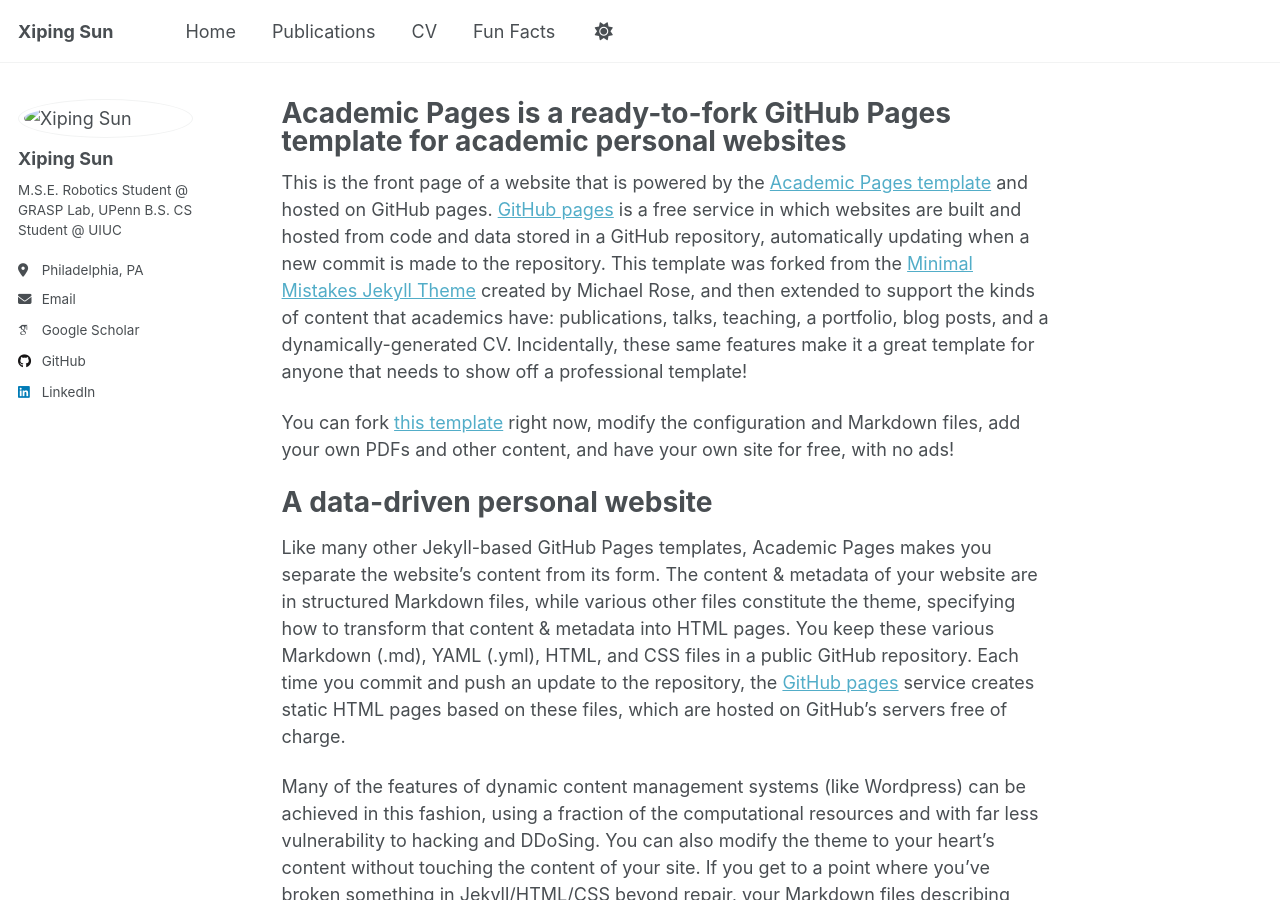
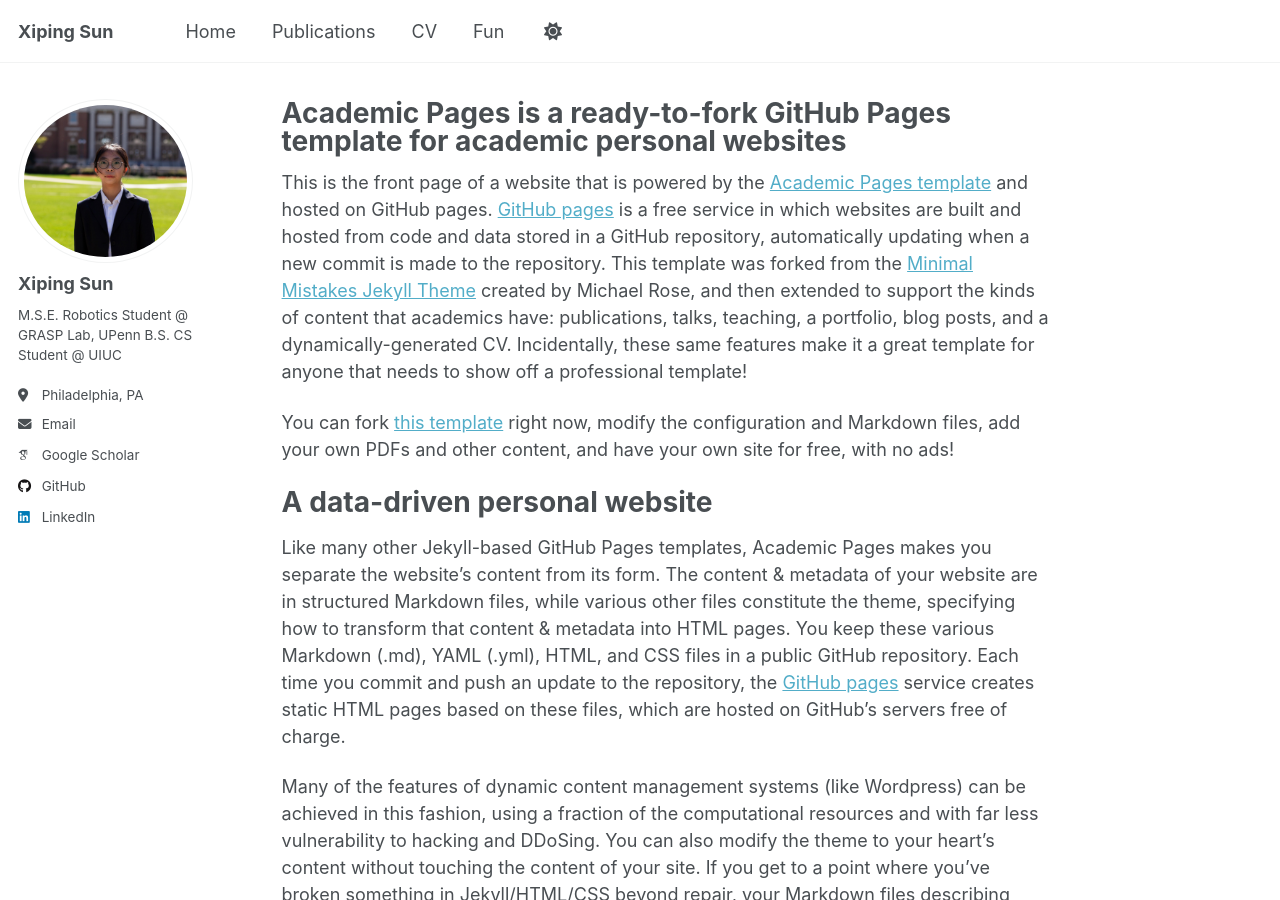
Before and after one commit to XipingSun/XipingSun.github.io, a Jekyll site: the page built from _pages/about.md, in a window 1280 px wide and 900 px high. Built offline with Jekyll 4.4.1, drawn with Linux system fonts in a browser that asks for light colours; some web fonts are replaced; a script that is not in the unit is left out.

Commit message:
Add profile image

```diff
--- a/_config.yml
+++ b/_config.yml
@@ -22,7 +22,7 @@
 #               Additional customization can be done by editing /_includes/author-profile.html
 author:
   # Biographic information
-  avatar           : "images/xiping.png"
+  avatar           : "xiping.png"
   name             : "Xiping Sun"
   pronouns         : # example: "she/her"
   bio: |-
--- a/_data/navigation.yml
+++ b/_data/navigation.yml
@@ -17,5 +17,5 @@
   - title: "CV"
     url: /cv/
 
-  - title: "Fun Facts"
-    url: /fun-facts/
+  - title: "Fun"
+    url: /fun/
```
